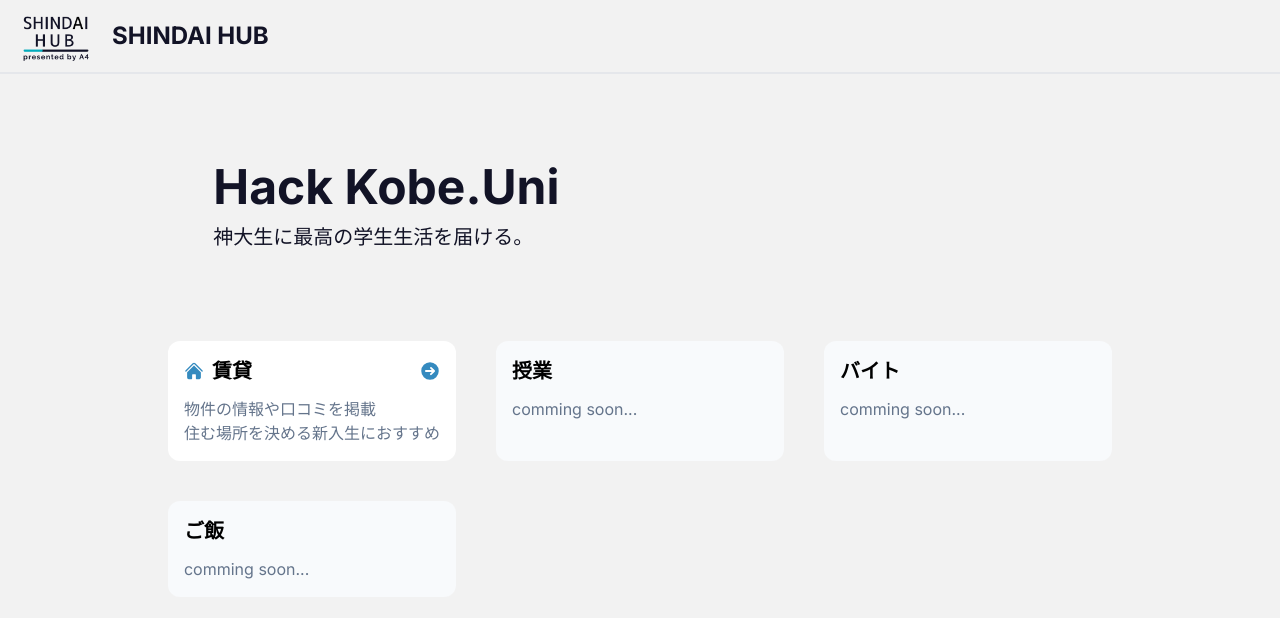
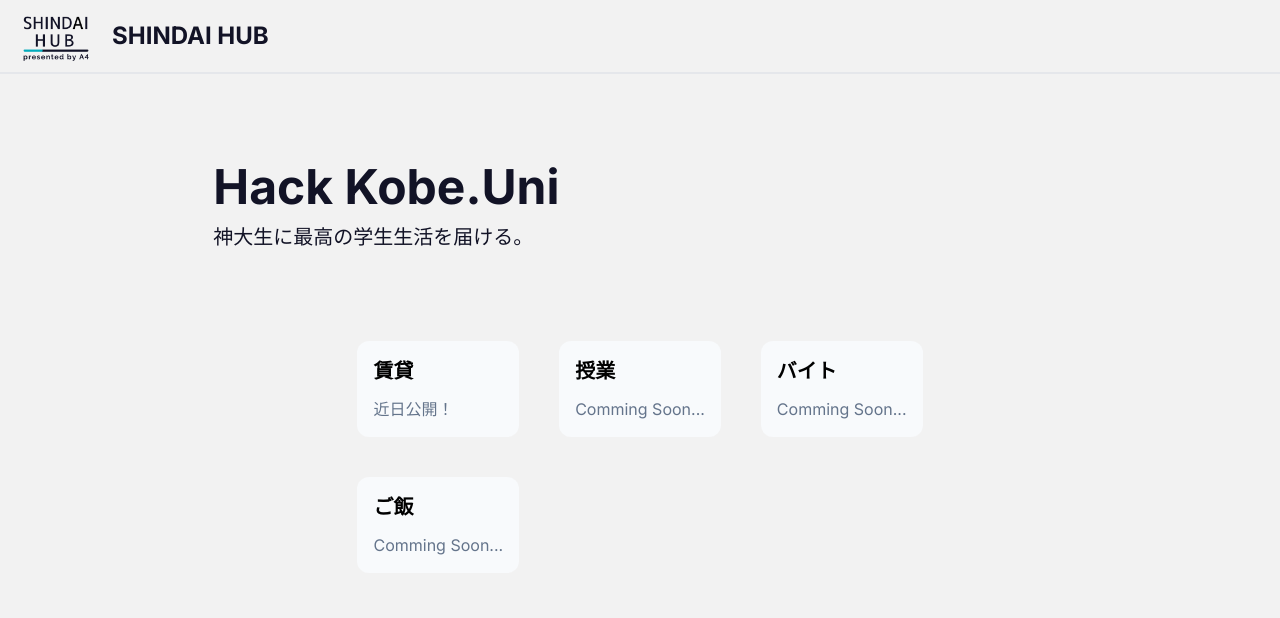
Before and after one commit to A4-dev-team/shindaihub, a Next.js app: page / in a window 1280 px wide. Shown: the top 618 px of the page. Built offline with nearby package versions, Linux system fonts and the light colour scheme.

Commit message:
[update] サービスの状態に合わせて変更 賃貸のところを近日公開に変更

```diff
--- a/app/_components/serviceBlock.tsx
+++ b/app/_components/serviceBlock.tsx
@@ -6,6 +6,7 @@ type ServiceBlockProps =
     | {
           disabled: true;
           serviceName: string;
+          textContent: string[]; // テキストコンテンツを配列として受け取る
       }
     | {
           disabled?: false;
@@ -17,7 +18,7 @@ type ServiceBlockProps =
 
 const ServiceBlock: React.FC<ServiceBlockProps> = (props) => {
     if (props.disabled === true) {
-        const { serviceName } = props;
+        const { serviceName, textContent } = props;
         return (
             <Link
                 href={""}
@@ -31,9 +32,14 @@ const ServiceBlock: React.FC<ServiceBlockProps> = (props) => {
                             </span>{" "}
                         </div>
                     </div>
-                    <span className="text-base text-slate-500 transition duration-300 group-hover:text-white">
-                        comming soon...
-                    </span>
+                    {textContent.map((text, index) => (
+                        <span
+                            key={index}
+                            className="text-xs md:text-base text-slate-500 transition duration-300 group-hover:text-white"
+                        >
+                            {text}
+                        </span> // <p>を<span>に変更してスタイルを維持
+                    ))}
                 </div>
             </Link>
         );
--- a/app/page.tsx
+++ b/app/page.tsx
@@ -22,20 +22,26 @@ export default function Home() {
                 {/* それぞれへのリンク */}
                 <div className="grid grid-cols-1 sm:grid-cols-2 md:grid-cols-3 gap-8 sm:gap-10">
                     <ServiceBlock
+                        disabled={true}
                         serviceName="賃貸"
                         // TODO: 賃貸のURLを修正する
-                        url={"https://shindaihub-rentalhouse.glide.page/"}
-                        icon={
-                            <HomeIcon className="h-5 w-5 mr-2 text-bluenormal" />
-                        }
-                        textContent={[
-                            "物件の情報や口コミを掲載",
-                            "住む場所を決める新入生におすすめ",
-                        ]}
+                        textContent={["近日公開！"]}
                     />
-                    <ServiceBlock serviceName="授業" disabled={true} />
-                    <ServiceBlock serviceName="バイト" disabled={true} />
-                    <ServiceBlock serviceName="ご飯" disabled={true} />
+                    <ServiceBlock
+                        serviceName="授業"
+                        disabled={true}
+                        textContent={["Comming Soon..."]}
+                    />
+                    <ServiceBlock
+                        serviceName="バイト"
+                        disabled={true}
+                        textContent={["Comming Soon..."]}
+                    />
+                    <ServiceBlock
+                        serviceName="ご飯"
+                        disabled={true}
+                        textContent={["Comming Soon..."]}
+                    />
                 </div>
             </div>
         </div>
```
